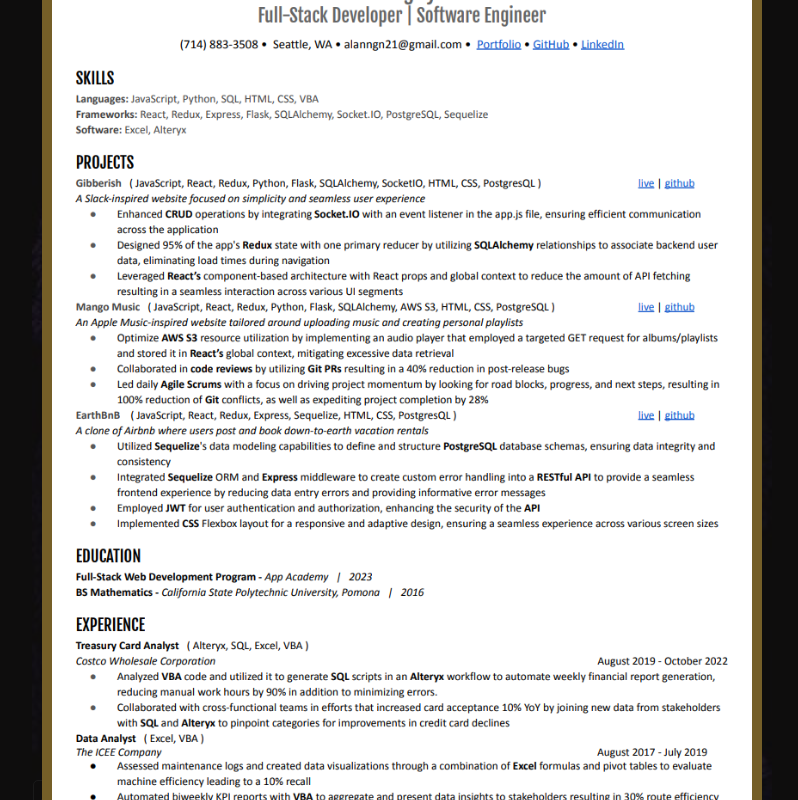
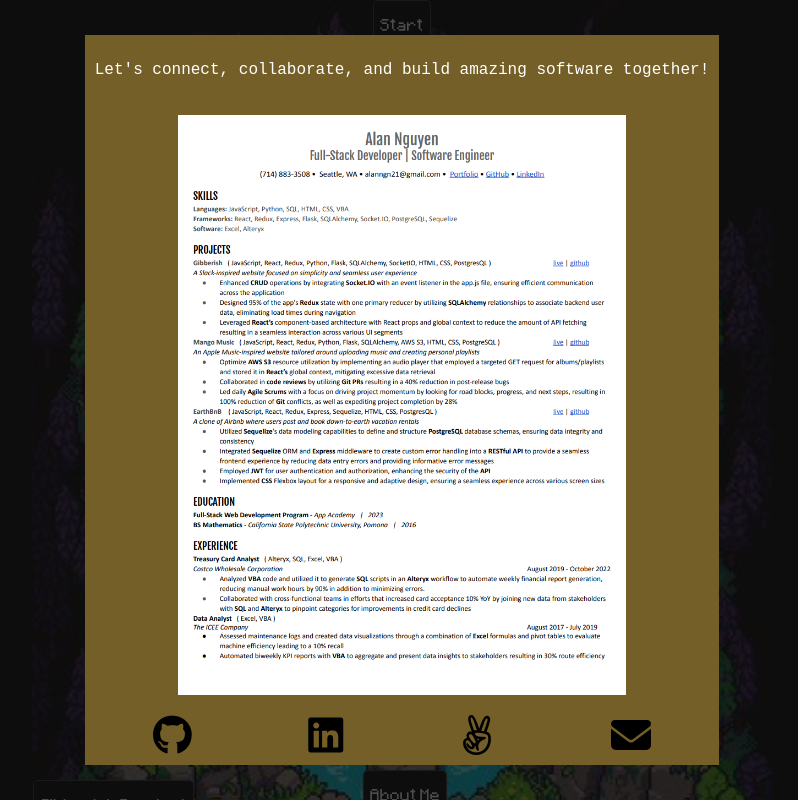
Before and after one commit to Alan-Ngn/Alan-Ngn.github.io, a React (Create React App) app: page / in a window 1280 px wide. Both pictures are taken after a click on the button "Contact". Shown: the top 800 px of the page, without its empty margins (238-1036 px from the left). Built offline with nearby package versions, Linux system fonts and the light colour scheme.

Commit message:
media changes for chest

```diff
--- a/src/components/ChestModal/chest.css
+++ b/src/components/ChestModal/chest.css
@@ -3,7 +3,12 @@
     /* object-fit:fill; */
     /* min-height:max-content; */
     /* display: flex; */
-    height: 100%;
+    /* justify-content: center; */
+    width: 100%;
+    align-self: center;
+    justify-content: center;
+    /* align-items: center; */
+    /* height: 100%; */
 
 
 }
@@ -75,5 +80,13 @@
 .contacts {
     display: flex;
     flex-direction: column;
-    gap: 20px
+    gap: 20px;
+    /* align-items: center; */
 }
+@media only screen and (max-height: 988px) {
+    .resume, .download-icon,.resume-download {
+        width: 28em;
+
+    }
+
+  }
--- a/src/components/Content/content.css
+++ b/src/components/Content/content.css
@@ -28,3 +28,16 @@
     /* left:40px; */
     top: 37px
 }
+@media only screen and (max-height: 900px) {
+    .profile {
+        width:80px;
+        height:105px;
+        top: 24px
+    }
+    .frame {
+        height:162px;
+    }
+    .profile-pic{
+        height:162px;
+    }
+  }
--- a/src/context/Modal.css
+++ b/src/context/Modal.css
@@ -27,7 +27,9 @@
     /* height: fit-content; */
     /* min-width: 40%; */
     /* max-height: 80%; */
-    max-width: 700px;
+    /* max-height: min-content; */
+    max-width: 40em;
+    /* max-height: 40em; */
     /* max-width: 80%; */
     /* width: 400px; */
     color: white;
@@ -55,6 +57,6 @@
 }
 @media only screen and (max-height: 900px) {
   #modal-content {
-    width: 100%;
+    /* max-width: 100em; */
   }
 }
```
